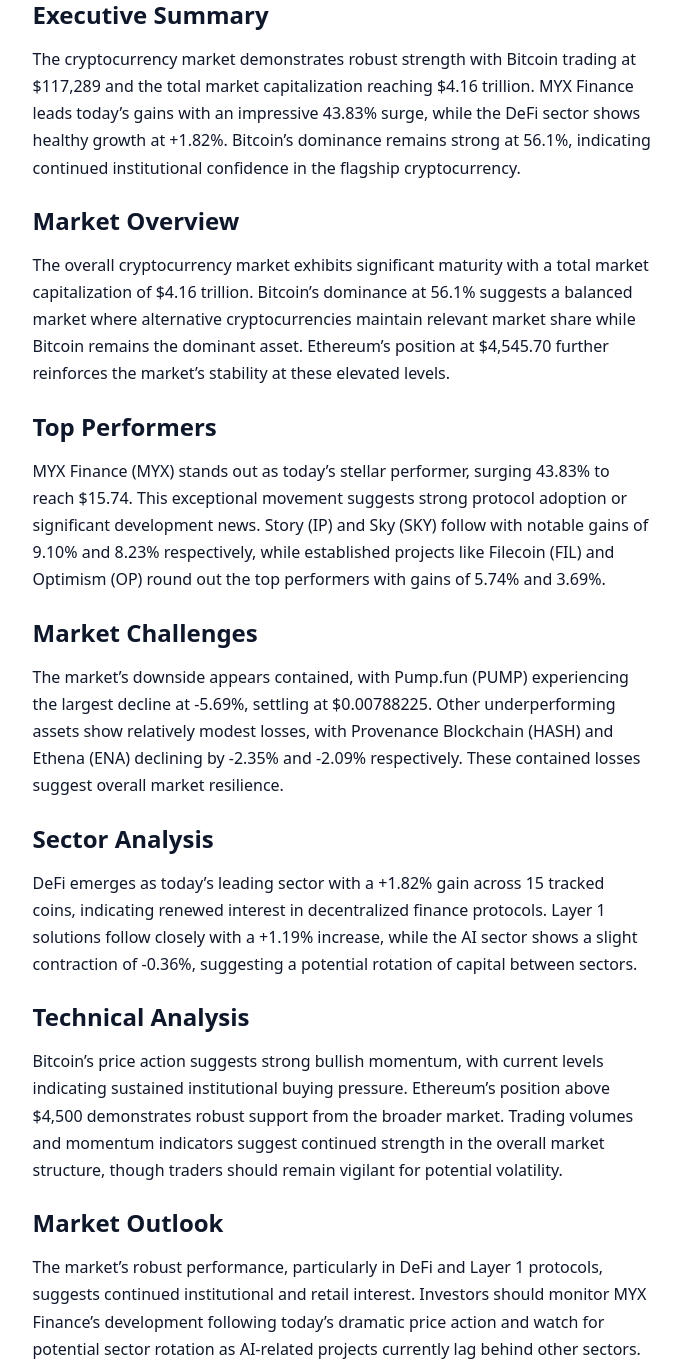
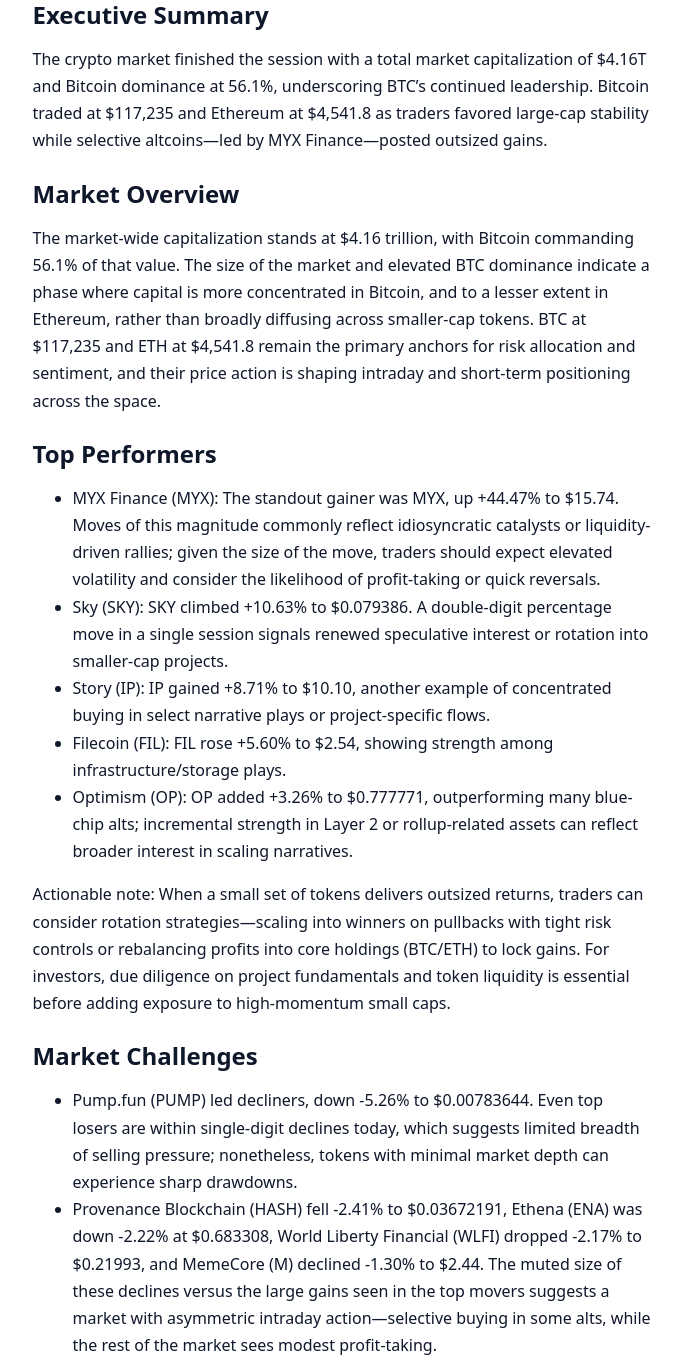
Before and after one commit to cryptowhizard/cryptowhizard.github.io, a Jekyll site: the page built from _posts/2025-09-17-market-analysis-2025-09-17.md, in a window 1280 px wide and 1400 px high, scrolled down 790 px, cut to the strip 33-1400 px from the top of the window. Shown: the whole strip, without its empty margins (298-979 px from the left). Built offline with Jekyll 4.4.1, drawn with Linux system fonts in a browser that asks for light colours; some web fonts are replaced; some of the changed text lies outside the part shown.

Commit message:
Add daily crypto market analysis for 2025-09-17

```diff
--- a/_posts/2025-09-17-market-analysis-2025-09-17.md
+++ b/_posts/2025-09-17-market-analysis-2025-09-17.md
@@ -1,6 +1,6 @@
 ---
 layout: post
-title: "Bitcoin Surges Past $117K as Crypto Market Cap Exceeds $4.1T: Daily Market Analysis"
+title: "Market Pulse: Bitcoin-Led Strength Narrows Altcoin Breadth as MYX Surges — September 17, 2025"
 date: 2025-09-17 14:00:00 -0500
 categories:
   - crypto
@@ -9,44 +9,67 @@
   - crypto-analysis
   - market-report
   - daily-analysis
-  - bull-market
   - defi
   - bitcoin
   - ethereum
+  - altcoins
   - layer-1
-excerpt: "Data sourced from market statistics as of September 17, 2025. All figures and percentages are accurate as of the time of writing......."
+excerpt: "Actionable note: When a small set of tokens delivers outsized returns, traders can consider rotation strategies—scaling into winners on pullbacks with tight ris..."
 author: "Crypto Market Tracker"
 published: true
 ---
 
 ## Executive Summary
-The cryptocurrency market demonstrates robust strength with Bitcoin trading at $117,289 and the total market capitalization reaching $4.16 trillion. MYX Finance leads today's gains with an impressive 43.83% surge, while the DeFi sector shows healthy growth at +1.82%. Bitcoin's dominance remains strong at 56.1%, indicating continued institutional confidence in the flagship cryptocurrency.
+The crypto market finished the session with a total market capitalization of $4.16T and Bitcoin dominance at 56.1%, underscoring BTC's continued leadership. Bitcoin traded at $117,235 and Ethereum at $4,541.8 as traders favored large-cap stability while selective altcoins—led by MYX Finance—posted outsized gains.
 
 ## Market Overview
-The overall cryptocurrency market exhibits significant maturity with a total market capitalization of $4.16 trillion. Bitcoin's dominance at 56.1% suggests a balanced market where alternative cryptocurrencies maintain relevant market share while Bitcoin remains the dominant asset. Ethereum's position at $4,545.70 further reinforces the market's stability at these elevated levels.
+The market-wide capitalization stands at $4.16 trillion, with Bitcoin commanding 56.1% of that value. The size of the market and elevated BTC dominance indicate a phase where capital is more concentrated in Bitcoin, and to a lesser extent in Ethereum, rather than broadly diffusing across smaller-cap tokens. BTC at $117,235 and ETH at $4,541.8 remain the primary anchors for risk allocation and sentiment, and their price action is shaping intraday and short-term positioning across the space.
 
 ## Top Performers
-MYX Finance (MYX) stands out as today's stellar performer, surging 43.83% to reach $15.74. This exceptional movement suggests strong protocol adoption or significant development news. Story (IP) and Sky (SKY) follow with notable gains of 9.10% and 8.23% respectively, while established projects like Filecoin (FIL) and Optimism (OP) round out the top performers with gains of 5.74% and 3.69%.
+- MYX Finance (MYX): The standout gainer was MYX, up +44.47% to $15.74. Moves of this magnitude commonly reflect idiosyncratic catalysts or liquidity-driven rallies; given the size of the move, traders should expect elevated volatility and consider the likelihood of profit-taking or quick reversals.
+- Sky (SKY): SKY climbed +10.63% to $0.079386. A double-digit percentage move in a single session signals renewed speculative interest or rotation into smaller-cap projects.
+- Story (IP): IP gained +8.71% to $10.10, another example of concentrated buying in select narrative plays or project-specific flows.
+- Filecoin (FIL): FIL rose +5.60% to $2.54, showing strength among infrastructure/storage plays.
+- Optimism (OP): OP added +3.26% to $0.777771, outperforming many blue-chip alts; incremental strength in Layer 2 or rollup-related assets can reflect broader interest in scaling narratives.
+
+Actionable note: When a small set of tokens delivers outsized returns, traders can consider rotation strategies—scaling into winners on pullbacks with tight risk controls or rebalancing profits into core holdings (BTC/ETH) to lock gains. For investors, due diligence on project fundamentals and token liquidity is essential before adding exposure to high-momentum small caps.
 
 ## Market Challenges
-The market's downside appears contained, with Pump.fun (PUMP) experiencing the largest decline at -5.69%, settling at $0.00788225. Other underperforming assets show relatively modest losses, with Provenance Blockchain (HASH) and Ethena (ENA) declining by -2.35% and -2.09% respectively. These contained losses suggest overall market resilience.
+- Pump.fun (PUMP) led decliners, down -5.26% to $0.00783644. Even top losers are within single-digit declines today, which suggests limited breadth of selling pressure; nonetheless, tokens with minimal market depth can experience sharp drawdowns.
+- Provenance Blockchain (HASH) fell -2.41% to $0.03672191, Ethena (ENA) was down -2.22% at $0.683308, World Liberty Financial (WLFI) dropped -2.17% to $0.21993, and MemeCore (M) declined -1.30% to $2.44.
+The muted size of these declines versus the large gains seen in the top movers suggests a market with asymmetric intraday action—selective buying in some alts, while the rest of the market sees modest profit-taking.
+
+Potential drivers for underperformance include rotational flows into Bitcoin and major alts, profit-taking after recent rallies, and sector-specific headwinds (liquidity, tokenomics, or sentiment shifts). Assets with smaller market caps remain most exposed to rapid sentiment changes.
 
 ## Sector Analysis
-DeFi emerges as today's leading sector with a +1.82% gain across 15 tracked coins, indicating renewed interest in decentralized finance protocols. Layer 1 solutions follow closely with a +1.19% increase, while the AI sector shows a slight contraction of -0.36%, suggesting a potential rotation of capital between sectors.
+- DeFi: +1.61% (15 coins tracked). DeFi delivered the strongest sectoral performance on the day, indicating renewed interest in yield and composability plays. Outperformance among DeFi names suggests rotation into protocols that benefit from active on-chain activity.
+- Layer 1: +1.28% (12 coins tracked). Layer 1s showed steady gains, reflecting appetite for base-layer exposure as traders weigh scalability narratives and ecosystem growth.
+- AI: -0.53% (8 coins tracked). The AI-themed subset lagged, posting a modest decline. This could reflect profit-taking after prior gains or short-term reallocation into more defensive assets like BTC and ETH.
 
-## Technical Analysis
-Bitcoin's price action suggests strong bullish momentum, with current levels indicating sustained institutional buying pressure. Ethereum's position above $4,500 demonstrates robust support from the broader market. Trading volumes and momentum indicators suggest continued strength in the overall market structure, though traders should remain vigilant for potential volatility.
+Takeaway: Sector dispersion remains meaningful—DeFi and Layer 1s are outperforming, while thematic pockets like AI are consolidating. Position sizing should reflect sector-specific volatility and thesis conviction.
 
-## Market Outlook
-The market's robust performance, particularly in DeFi and Layer 1 protocols, suggests continued institutional and retail interest. Investors should monitor MYX Finance's development following today's dramatic price action and watch for potential sector rotation as AI-related projects currently lag behind other sectors.
+## Technical Analysis (Qualitative)
+- Momentum: Bitcoin and Ethereum are the dominant momentum carriers. BTC at $117,235 continues to command market attention; its price action is influencing risk-on/risk-off flows. ETH at $4,541.8 remains tightly correlated with BTC but can exhibit independent strength driven by network activity.
+- Trend strength: The market exhibits a bias toward consolidation with selective strength in smaller-caps. The presence of large single-day winners alongside modest broad-market gains suggests the prevailing trend is one of cautious risk-on, not broad-based euphoria.
+- Risk levels: Volatility risk is elevated for small- and micro-cap tokens (e.g., MYX, SKY, IP). Larger-cap assets (BTC, ETH, FIL, OP) show comparatively lower volatility but remain sensitive to macro and liquidity shifts.
+- Positioning guidance: Traders should use size limits and well-defined exit rules. Consider employing tighter stops or scaling into positions over multiple entries for higher-volatility alts. For investors, maintain core allocation to BTC/ETH while using a defined percentage of your portfolio for higher-risk thematic or opportunistic positions.
+
+Note: No specific numeric support or resistance levels are provided here; analysis is intentionally qualitative.
+
+## Market Outlook — What to Watch
+- Bitcoin dominance: At 56.1%, any meaningful shift downward could signal renewed broad altcoin rotation, while increases would likely concentrate gains in BTC.
+- Sector flows: Watch DeFi and Layer 1 metrics (volume, active addresses) for confirmation of continued outperformance.
+- Liquidity and order book depth in top-moving small caps: Large percentage moves often reverse quickly when liquidity is thin.
+- Macro and regulatory headlines: These remain potential market movers that can quickly flip sentiment.
+- ETH-BTC correlation: Divergence would create tradeable opportunities between large-cap alts and BTC.
+
+Strategic actions: Traders should monitor intraday volume and on-chain indicators to confirm moves before committing size; longer-term investors should set rebalancing rules to capture gains from volatile altcoin surges without overexposure.
 
 ## Key Takeaways
-- Total market cap at $4.16T demonstrates cryptocurrency's growing mainstream adoption
-- DeFi sector leadership (+1.82%) indicates renewed interest in decentralized finance
-- MYX Finance's 43.83% surge highlights continued opportunities in emerging protocols
-- Contained downside movements suggest overall market stability and maturity
+- Total market cap is $4.16T with Bitcoin dominance at 56.1%, highlighting a BTC-centered market structure.
+- MYX Finance led gains with +44.47% to $15.74, while Pump.fun was the largest decliner at -5.26% to $0.00783644—illustrating concentrated, high-volatility moves in small caps.
+- DeFi (+1.61%) and Layer 1 (+1.28%) outperformed, while AI (-0.53%) lagged, signaling sector rotation rather than uniform strength.
+- Risk management is essential: use position sizing, defined exits, and monitor liquidity when trading high-momentum small-cap tokens.
 
-## Disclaimer
-This analysis is for informational purposes only and should not be considered financial advice. Cryptocurrency markets are highly volatile and risky. Always conduct your own research and consult with a qualified financial advisor before making any investment decisions. Past performance is not indicative of future results.
-
-*Data sourced from market statistics as of September 17, 2025. All figures and percentages are accurate as of the time of writing.*
+Disclaimer
+This post is for informational purposes only and does not constitute financial, investment, or trading advice. Cryptocurrency trading involves significant risk and may not be suitable for all investors. Always perform your own research and consult a licensed financial professional before making investment decisions.
```
